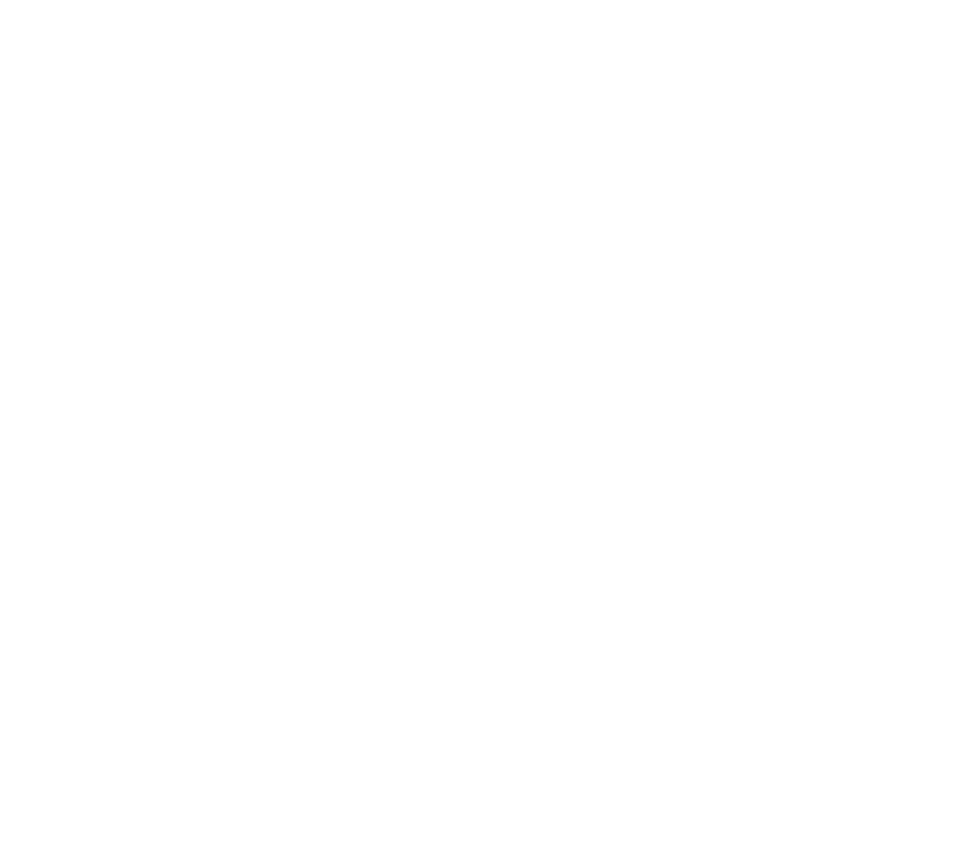
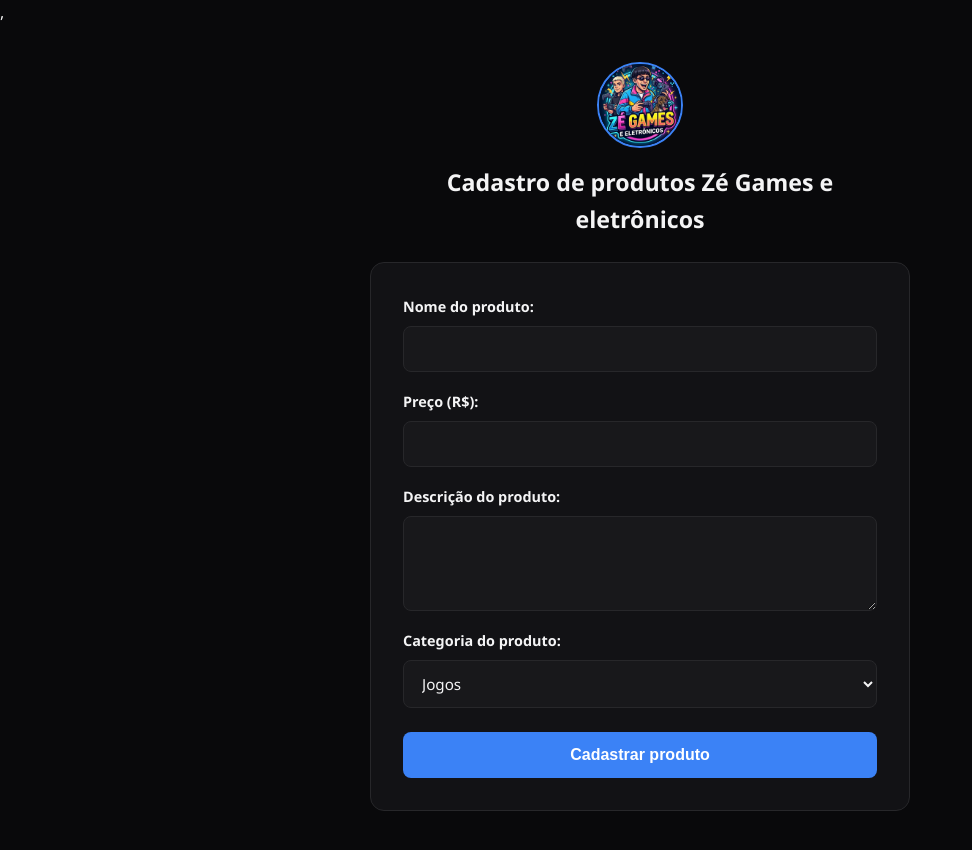
Before and after one commit to Iel9331-codes/Projeto-loja-de-eletronicos-e-jogos---ENZO, a plain HTML site: page cadastro.html in a window 1280 px wide. Shown: the whole page, without its empty margins (0-972 px from the left). Before the commit the page ends 800 px from the top, so only its background shows below. Drawn offline with Linux system fonts and the light colour scheme.

Commit message:
criação do cadastro e atualização do css

```diff
--- a/cadastro.html
+++ b/cadastro.html
@@ -4,8 +4,35 @@
     <meta charset="UTF-8">
     <meta name="viewport" content="width=device-width, initial-scale=1.0">
     <title>Document</title>
+    ,<link rel="stylesheet" href="css/style.css">
 </head>
 <body>
-
+    <img src="img/logo.jpg" alt="Logo da loja" width="300">
+    <h2>Cadastro de produtos Zé Games e eletrônicos</h2>
+    <form action="#" method="post">
+        <p>
+        <label for="nome-produto">Nome do produto:</label><br>
+        <input type="text" id="nome-produto" name="nome_produto" required>
+        </p>
+        <p>
+        <label for="preco">Preço (R$):</label><br>
+        <input type="number" id="preco" name="preco" step="0.01" required>
+        </p>
+        <p>
+        <label for="descricao">Descrição do produto:</label><br>
+        <textarea id="descricao" name="descricao" rows="3" required></textarea>
+        </p>
+        <p>
+        <label for="categoria">Categoria do produto:</label><br>
+        <select id="categoria" name="categoria" required>
+            <option value="jogos">Jogos</option>
+            <option value="consoles">Consoles</option>
+            <option value="celulares">Celulares</option>
+            <option value="notebooks">Notebooks</option>
+            <option value="acessorios">Acessórios</option>
+            </select>
+        </p>
+        <button type="submit">Cadastrar produto</button>
+    </form>
 </body>
 </html>
--- a/css/style.css
+++ b/css/style.css
@@ -5,11 +5,11 @@
    ========================================================================== */
 :root {
     --cor-fundo: #09090B;            /* Fundo preto principal da página */
-    --cor-superficie: #121215;       /* Fundo do cabeçalho, seções e rodapé */
-    --cor-cartao: #18181B;           /* Fundo interno dos cartões de produto */
-    --cor-cartao-hover: #202025;     /* Fundo do cartão ao passar o mouse */
+    --cor-superficie: #121215;       /* Fundo do cabeçalho, seções, formulário e rodapé */
+    --cor-cartao: #18181B;           /* Fundo interno dos cartões e campos de input */
+    --cor-cartao-hover: #202025;     /* Fundo do cartão/campo ao interagir */
     --cor-fundo-imagem: #FFFFFF;     /* Fundo claro para destacar fotos de produtos */
-    --cor-texto-principal: #F4F4F5;  /* Branco suave para títulos e textos */
+    --cor-texto-principal: #F4F4F5;  /* Branco suave para títulos, rótulos e textos */
     --cor-texto-suave: #A1A1AA;      /* Cinza claro para textos secundários */
     --cor-destaque: #3B82F6;         /* Azul principal (botões, preços e bordas) */
     --cor-destaque-hover: #2563EB;   /* Azul mais intenso para hover e focus */
@@ -428,11 +428,107 @@ section li + img {
 }
 
 /* ==========================================================================
-   9. INTERAÇÕES (:hover e :focus)
+   9. PÁGINA DE CADASTRO DE PRODUTOS (FORMULÁRIO COM FLEXBOX + BOX MODEL)
+   Estiliza a logo solta no topo (body > img), o título (body > h2) e o
+   cartão do formulário (<form>), deixando cada campo claro e organizado.
+   ========================================================================== */
+
+/* Logo centralizada no topo da página de cadastro (sobrescreve width="300") */
+body > img {
+    display: block;
+    width: 86px;
+    height: 86px;
+    object-fit: cover;
+    border-radius: 50%;
+    border: 2px solid var(--cor-destaque);
+    margin: 36px auto 16px auto;
+}
+
+/* Título principal centralizado acima do formulário */
+body > h2 {
+    max-width: 540px;
+    margin: 0 auto 24px auto;
+    padding: 0 20px;
+    text-align: center;
+    font-size: 1.45rem;
+    color: var(--cor-texto-principal);
+}
+
+/* Cartão principal que envolve todos os campos do formulário */
+form {
+    background-color: var(--cor-superficie);
+    border: 1px solid var(--cor-borda);
+    border-radius: 14px;
+    max-width: 540px;
+    margin: 0 auto 48px auto;
+    padding: 32px;
+
+    /* Flexbox em coluna para distribuir os blocos de entrada com espaçamento igual */
+    display: flex;
+    flex-direction: column;
+    gap: 18px;
+}
+
+/* Cada <p> agrupa o rótulo (label) e seu campo (input/textarea/select) */
+form p {
+    display: flex;
+    flex-direction: column;
+}
+
+/* Esconde o <br> do HTML para que o Flexbox controle o espaçamento exato */
+form br {
+    display: none;
+}
+
+/* Rótulo explicativo acima de cada campo */
+form label {
+    font-size: 0.9rem;
+    font-weight: 600;
+    color: var(--cor-texto-principal);
+    margin-bottom: 8px;
+}
+
+/* Campos de texto, número, área de descrição e seletor de categoria */
+form input,
+form textarea,
+form select {
+    width: 100%;
+    background-color: var(--cor-cartao);
+    color: var(--cor-texto-principal);
+    border: 1px solid var(--cor-borda);
+    border-radius: 8px;
+    padding: 12px 14px;
+    font-family: inherit;
+    font-size: 0.95rem;
+    transition: border-color 0.2s ease, background-color 0.2s ease, box-shadow 0.2s ease;
+}
+
+form textarea {
+    resize: vertical;
+    min-height: 95px;
+}
+
+/* Botão de envio ("Cadastrar produto") */
+form button {
+    background-color: var(--cor-destaque);
+    color: #FFFFFF;
+    border: none;
+    border-radius: 8px;
+    padding: 14px 20px;
+    font-size: 1rem;
+    font-weight: 700;
+    cursor: pointer;
+    margin-top: 6px;
+    transition: background-color 0.2s ease, transform 0.2s ease;
+}
+
+/* ==========================================================================
+   10. INTERAÇÕES (:hover e :focus)
    Dá feedback visual ao passar o mouse (:hover) ou navegar por teclado (:focus).
    ========================================================================== */
 nav a:hover,
-main > a[href="index.html"]:hover {
+main > a[href="index.html"]:hover,
+form button:hover {
     background-color: var(--cor-destaque-hover);
     color: #FFFFFF;
     transform: translateY(-2px);
@@ -464,14 +560,32 @@ section li + img:hover {
     border-color: var(--cor-destaque);
 }
 
+/* Realça a borda dos campos do formulário ao passar o mouse */
+form input:hover,
+form textarea:hover,
+form select:hover {
+    border-color: var(--cor-texto-suave);
+}
+
+/* Destaque evidente ao clicar ou digitar nos campos do formulário (:focus) */
+form input:focus,
+form textarea:focus,
+form select:focus {
+    outline: none;
+    border-color: var(--cor-destaque);
+    background-color: var(--cor-cartao-hover);
+    box-shadow: 0 0 0 3px rgba(59, 130, 246, 0.25);
+}
+
 /* Destaque obrigatório para acessibilidade via tecla TAB (:focus) */
-a:focus {
+a:focus,
+form button:focus {
     outline: 3px solid var(--cor-destaque);
     outline-offset: 3px;
 }
 
 /* ==========================================================================
-   10. RODAPÉ (FOOTER) COM FLEXBOX
+   11. RODAPÉ (FOOTER) COM FLEXBOX
    Organiza os créditos e informações de contato no final da página.
    ========================================================================== */
 footer {
@@ -498,8 +612,8 @@ footer p:first-child {
 }
 
 /* ==========================================================================
-   11. RESPONSIVIDADE PARA CELULAR (ATÉ 600px)
-   Adapta cabeçalho, menus e vitrines para telas pequenas em coluna única.
+   12. RESPONSIVIDADE PARA CELULAR (ATÉ 600px)
+   Adapta cabeçalho, menus, vitrines e formulário para telas pequenas.
    ========================================================================== */
 @media (max-width: 600px) {
     header,
@@ -521,7 +635,8 @@ footer p:first-child {
 
     /* Botões ocupam 100% da largura no celular para facilitar o toque */
     nav a,
-    main > a {
+    main > a,
+    form button {
         width: 100%;
         flex-basis: 100%;
     }
@@ -541,4 +656,20 @@ footer p:first-child {
     section li + img {
         margin-bottom: 14px;
     }
+
+    /* Ajusta a logo, título e margens laterais do formulário no celular */
+    body > img {
+        width: 72px;
+        height: 72px;
+        margin-top: 24px;
+    }
+
+    body > h2 {
+        font-size: 1.25rem;
+    }
+
+    form {
+        margin: 0 16px 36px 16px;
+        padding: 22px 18px;
+    }
 }
```
